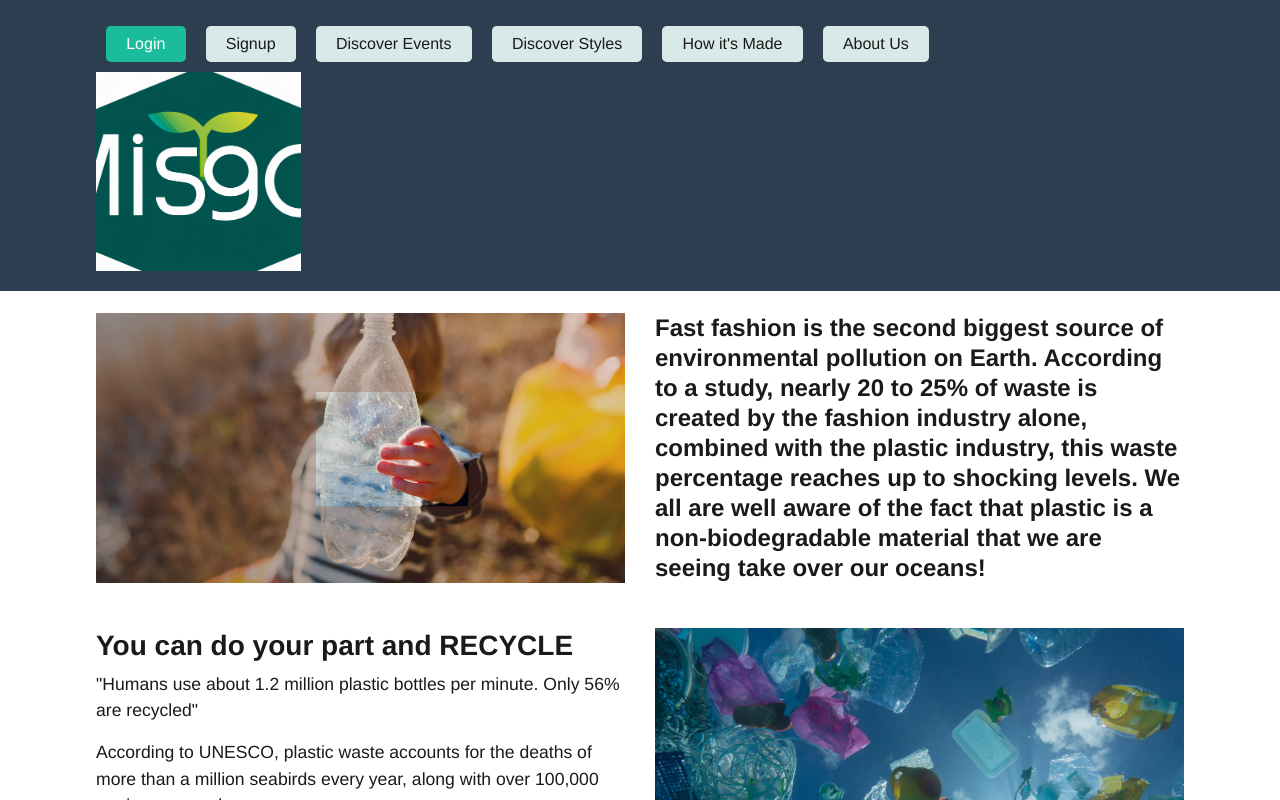
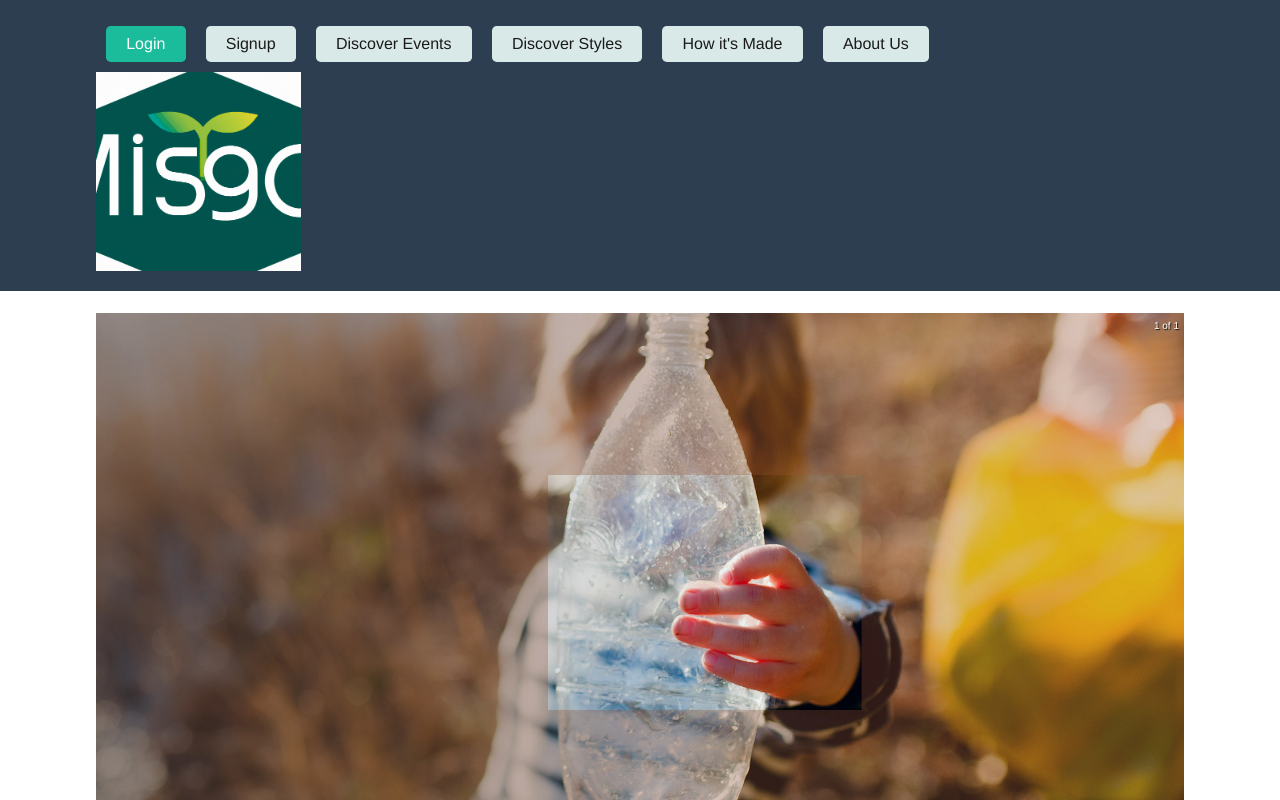
Before and after one commit to LindsayK82/Misogi, a React (Create React App) app in the folder client/: page / in a window 1280 px wide. Shown: the top 800 px of the page. Built offline with nearby package versions, Linux system fonts and the light colour scheme.

Commit message:
dependecies update and carosole

```diff
--- a/client/src/App.js
+++ b/client/src/App.js
@@ -7,6 +7,7 @@ import {
 } from '@apollo/client';
 import { setContext } from '@apollo/client/link/context';
 import { BrowserRouter as Router, Routes, Route } from 'react-router-dom';
+
 
 import Home from './pages/Home';
 import Signup from './pages/Signup';
--- /dev/null
+++ b/client/src/components/Home/Carousel.js
@@ -0,0 +1,43 @@
+import React from 'react';
+import { Carousel } from 'react-responsive-carousel';
+import "react-responsive-carousel/lib/styles/carousel.min.css";
+import childHoldingPlasticBottle from "../../assets/images/homepage/childHoldingPlasticBottle.png"
+
+function Carousels() {
+    return(
+        <center>
+
+        <Carousel>
+        <div>
+            <img src={childHoldingPlasticBottle} alt="image1" />
+            <p className="legend-1">Let us make your day!
+            </p>
+        </div>
+        {/* <div>
+            <img src="../../ass=" alt="image1" />
+            <p className="legend-1">Vegan-friendly.</p>
+        </div>
+        <div>
+            <img src="https://res.cloudinary.com/simpleview/image/upload/v1648149199/clients/sanmateoca/Plate_of_food_at_a_restaurant_during_brunch_hours_26a1bed1-cc7d-487a-9f9b-5e3ae09035e5.jpg" alt="image1" />
+            <p className="legend-1">A 100% plant-based cafe with non-dairy options available.</p>
+        </div>
+
+        <div>
+            <img src="https://images.squarespace-cdn.com/content/v1/5418a5bae4b0877352524377/1457311229099-7630L329V1EVI1ISHEMT/image-asset.jpeg?format=1000w" alt="image1" />
+            <p className="legend-1">Connected. Organic. Alive. Natural.
+            </p>
+        </div>
+        <div>
+            <img src="https://www.lovemydress.net/wp-content/uploads/2021/04/Elmore-Court-Lavender-Wedding-990x660.jpg" alt="image1" />
+            <p className="legend-1">Memories and joy!
+            </p>
+        </div>
+        <div>
+            <img src="https://www.aimeeprovence.com.au/wp-content/uploads/2021/06/what-to-waer-to-high-tea.jpg" alt="image1" />
+            <p className="legend-1">It's the coffee that makes the neighborhood.</p>
+        </div> */}
+    </Carousel></center>
+    )
+}
+
+export default Carousels
--- a/client/src/index.js
+++ b/client/src/index.js
@@ -2,6 +2,7 @@ import React from 'react';
 import ReactDOM from 'react-dom';
 import './index.css';
 import App from './App';
+
 
 ReactDOM.render(
   <React.StrictMode>
--- a/client/src/pages/Home.js
+++ b/client/src/pages/Home.js
@@ -2,14 +2,17 @@ import React from 'react';
 import ChildHoldingPlasticBottle from '../assets/images/homepage/childHoldingPlasticBottle.png'
 import OceanPlastic from '../assets/images/homepage/oceanPlastics.png'
 import Redwoods from '../assets/images/homepage/redwood.png'
+import Carousels from '../components/Home/Carousel';
 
 
 const Home = () => {
 
   return (
     <main>
+      <Carousels />
       <div className='row'>
         <div className='col-md-6'>
+
           <img src={ChildHoldingPlasticBottle} style={{ width: "100%" }} alt="misogi logo" />
         </div>
         <div className='col-md-6'>
```
Also changed, not shown: client/package.json (+18 -12 lines), 2 other files (tests, documents, lock files or other folders).
